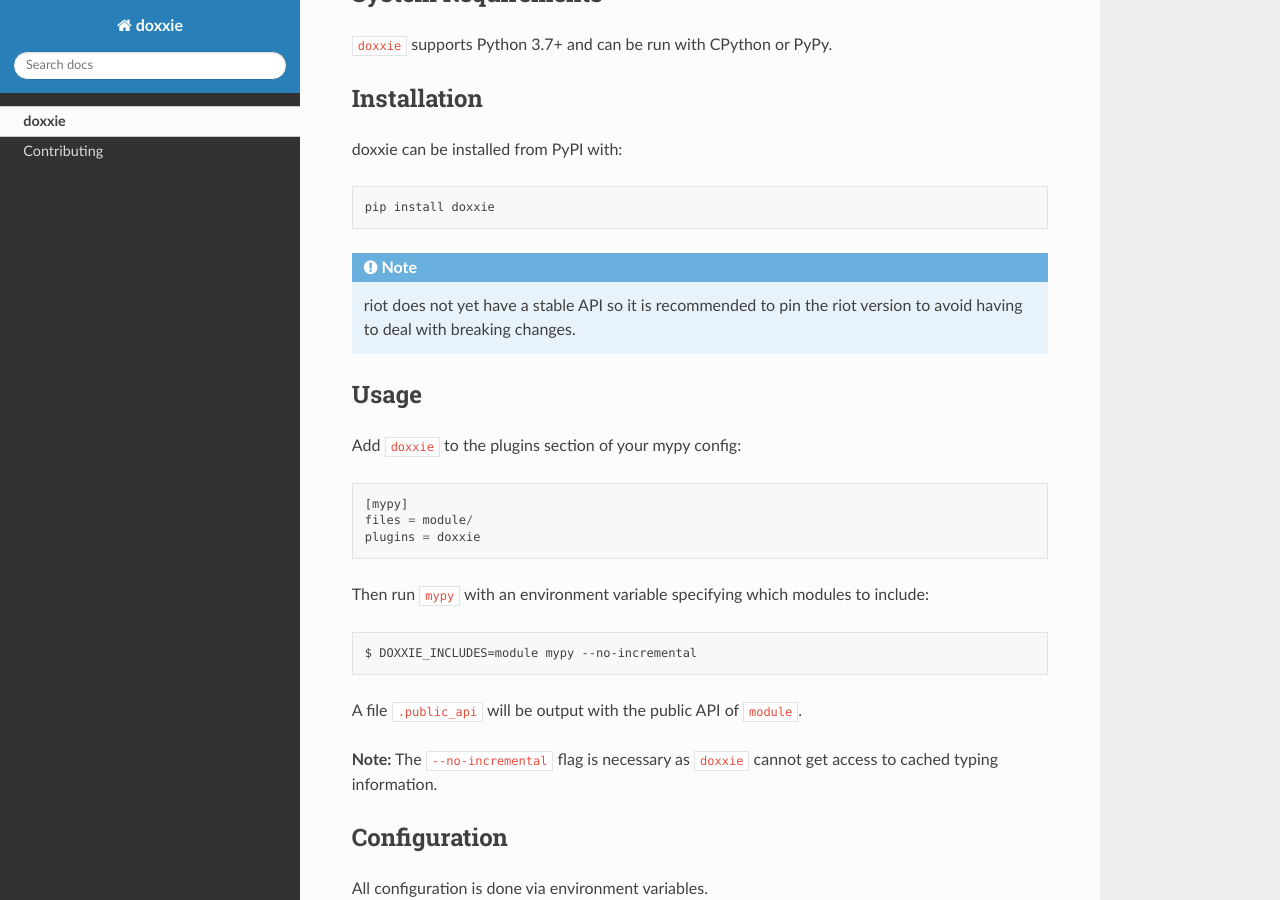
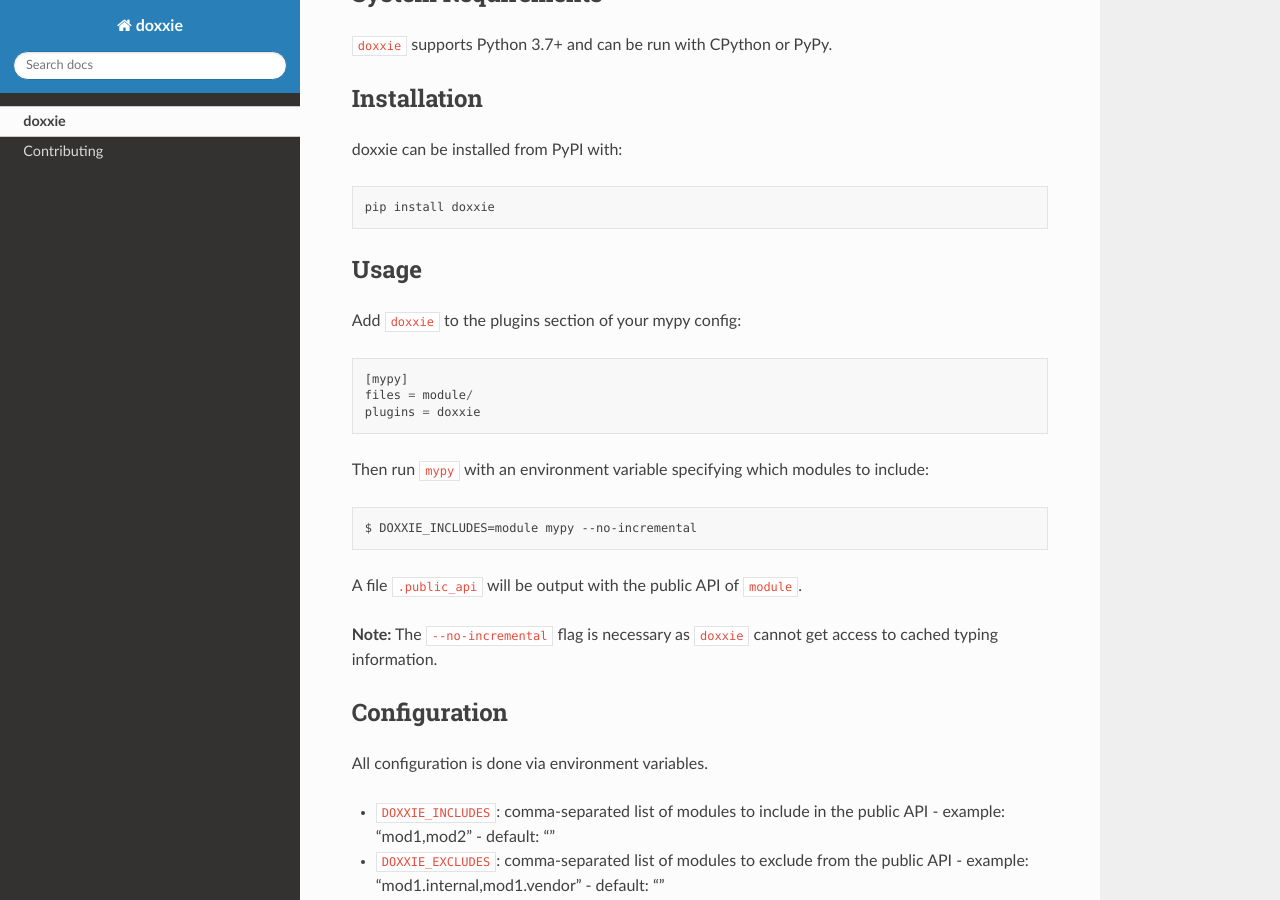
Before and after one commit to Kyle-Verhoog/doxxie, a Sphinx documentation site: the page built from docs/index.rst, in a window 1280 px wide and 900 px high, scrolled down 434 px. Built offline with Sphinx 7.4.7 and the Read the Docs theme 2.0.0, drawn with Linux system fonts in a browser that asks for light colours.

Commit message:
Remove doc section

```diff
--- a/docs/index.rst
+++ b/docs/index.rst
@@ -38,11 +38,6 @@
         pip install doxxie
 
 
-.. note::
-   riot does not yet have a stable API so it is recommended to pin the riot
-   version to avoid having to deal with breaking changes.
-
-
 Usage
 -----
 
```
